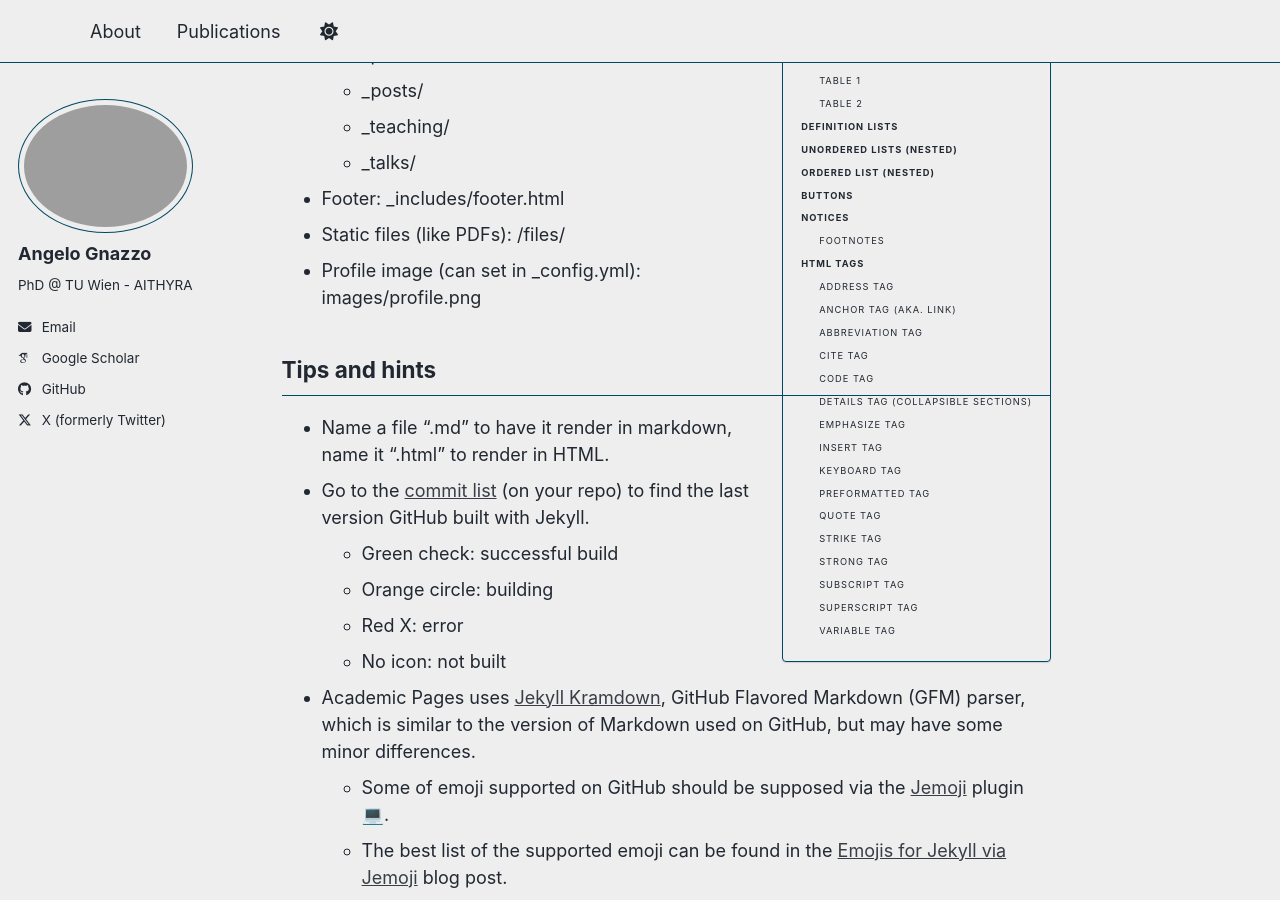
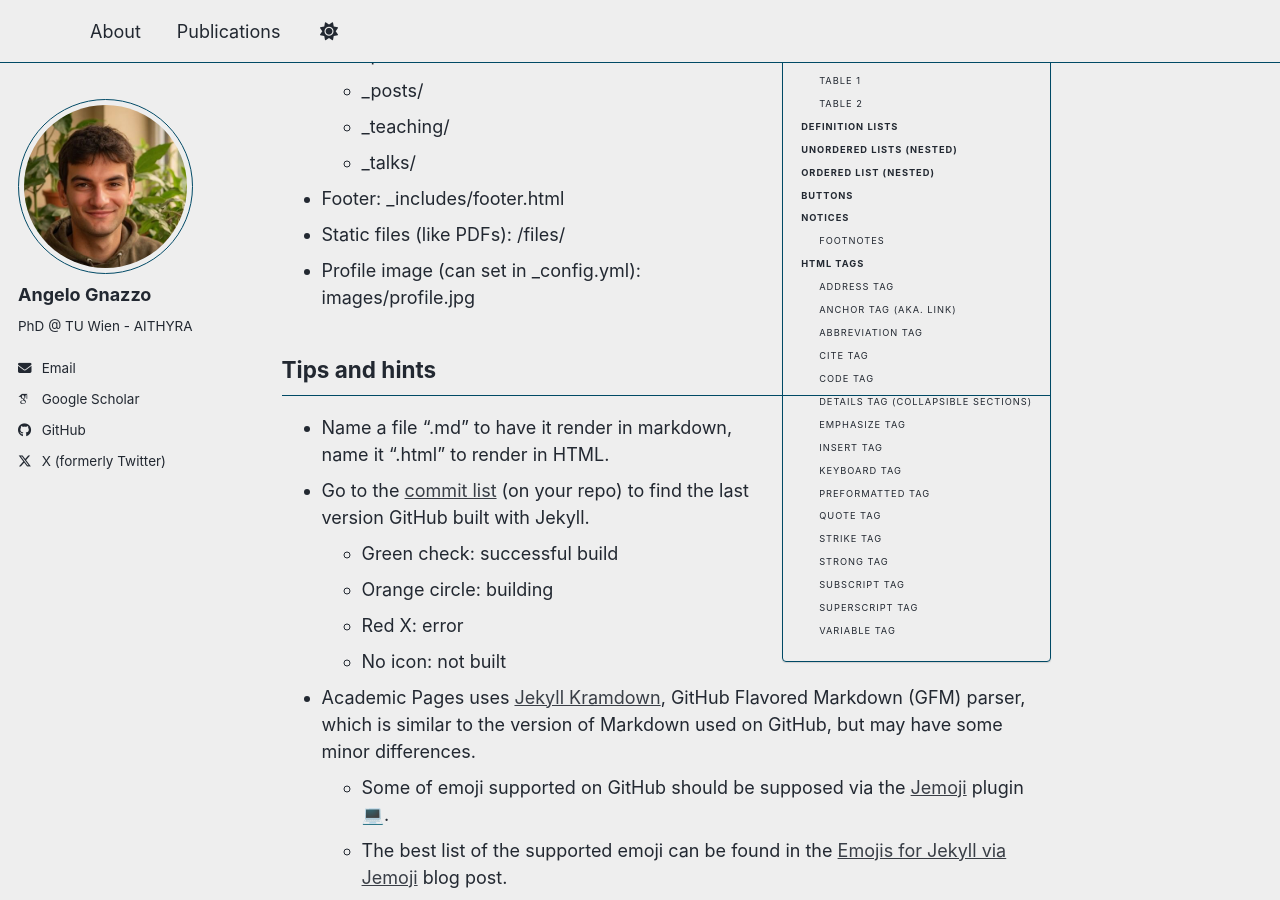
Before and after one commit to angelognazzo/angelognazzo.github.io, a Jekyll site: the page built from _pages/markdown.md, in a window 1280 px wide and 900 px high, scrolled down 382 px. Built offline with Jekyll 4.4.1, drawn with Linux system fonts in a browser that asks for light colours; emoji names are drawn with the system emoji font; some web fonts are replaced; a script bundle is joined from its source files by our own code; library files that are not in the unit come from our copies.

Commit message:
Small fixes

```diff
--- a/_config.yml
+++ b/_config.yml
@@ -23,7 +23,7 @@
 #               Additional customization can be done by editing /_includes/author-profile.html
 author:
   # Biographic information
-  avatar           : "profile.png"
+  avatar           : "profile.jpg"
   name             : "Angelo Gnazzo"
   bio              : "PhD @ TU Wien - AITHYRA"
   email            : "agnazzo@aithyra.at"
--- a/_data/navigation.yml
+++ b/_data/navigation.yml
@@ -24,7 +24,7 @@
 #    url: /portfolio/
 
 #  - title: "Blog Posts"
-    url: /year-archive/
+#    url: /year-archive/
 
 #  - title: "CV"
 #    url: /cv/
--- a/_pages/markdown.md
+++ b/_pages/markdown.md
@@ -22,7 +22,7 @@
   * _talks/
 * Footer: _includes/footer.html
 * Static files (like PDFs): /files/
-* Profile image (can set in _config.yml): images/profile.png
+* Profile image (can set in _config.yml): images/profile.jpg
 
 ## Tips and hints
 
```
